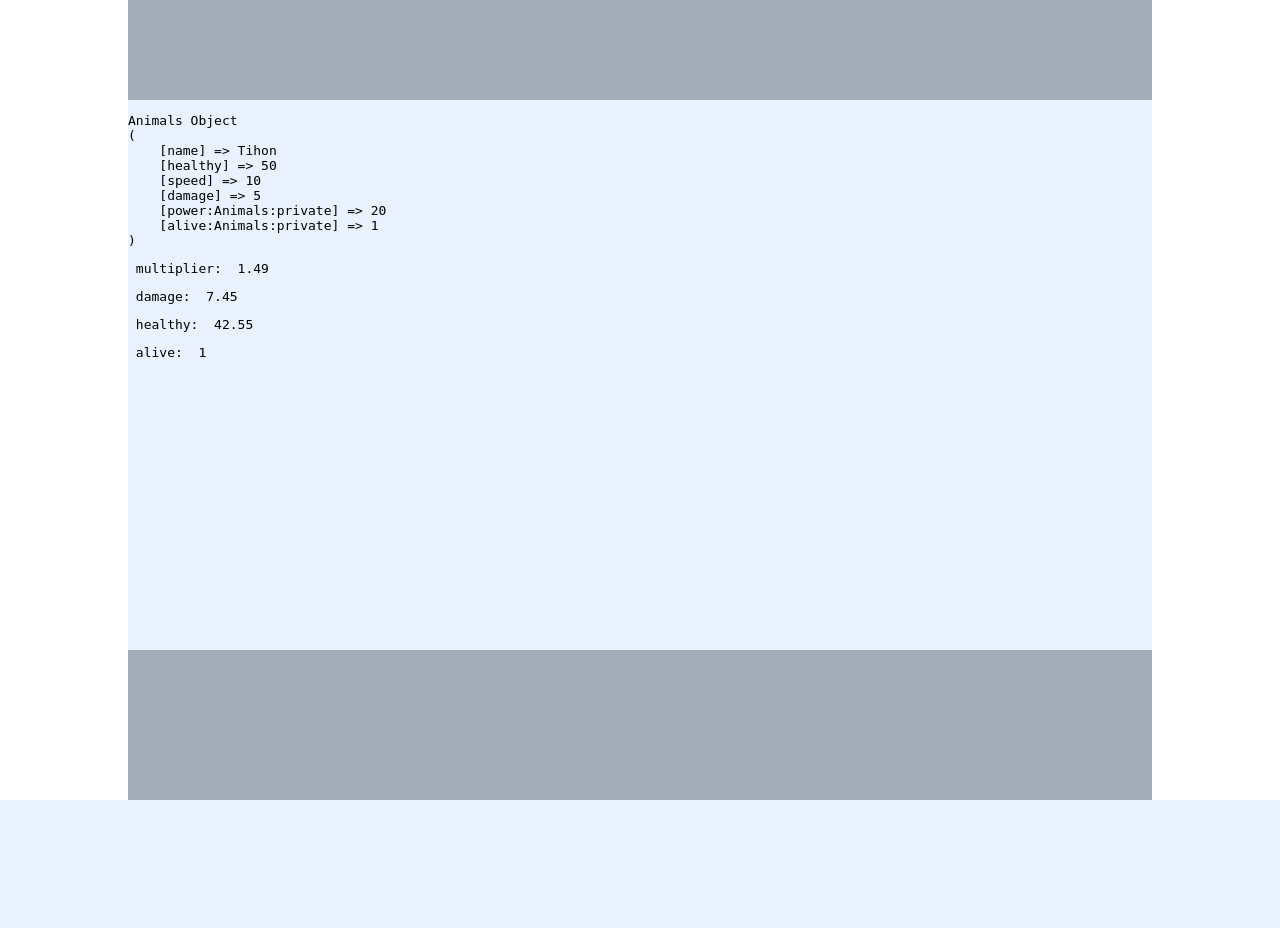
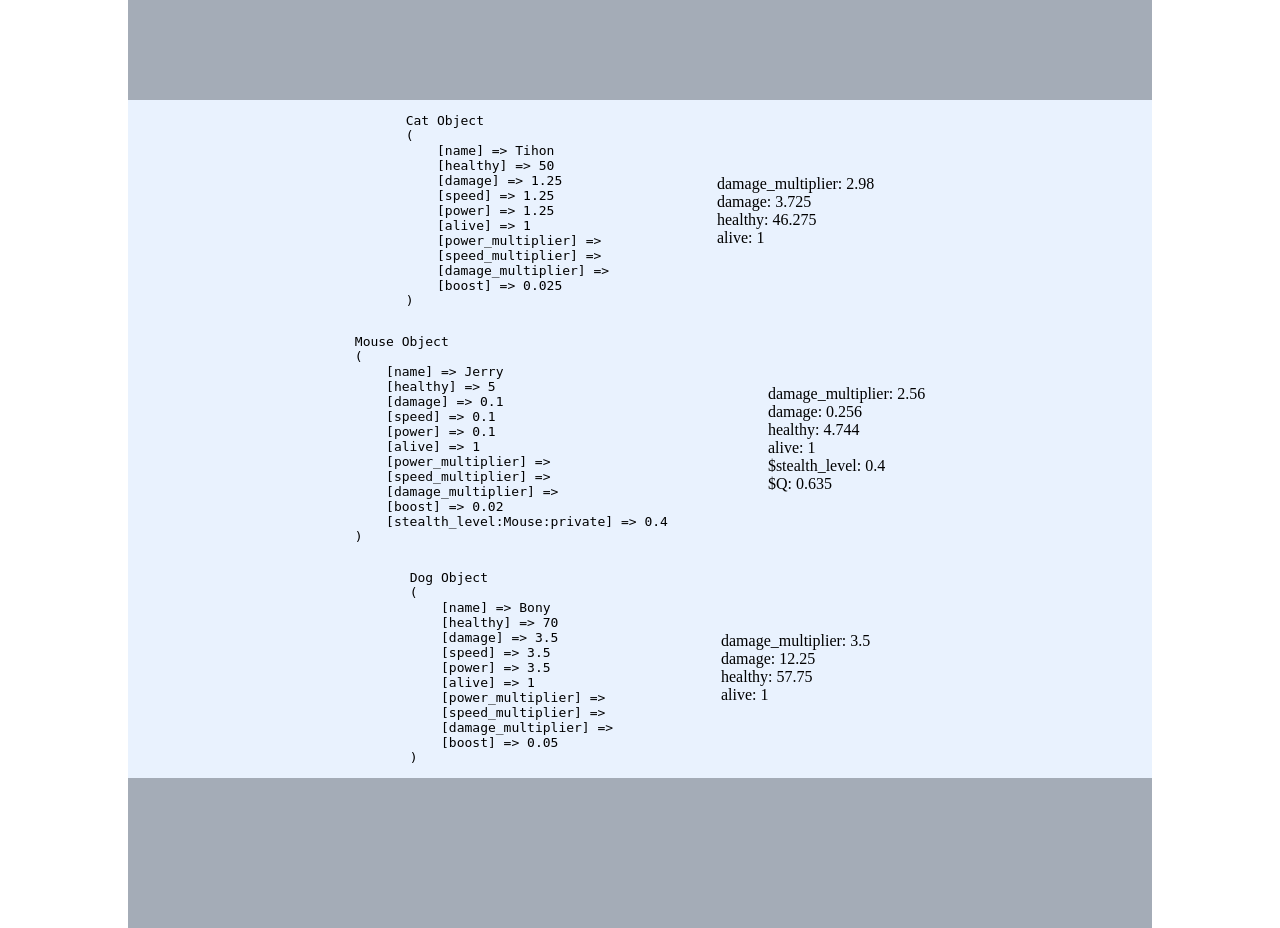
Before and after one commit to Romron/phpOOP-0, a PHP site: page / in a window 1280 px wide. Before the commit the page ends 800 px from the top, so only its background shows below. Run offline with PHP 8.4, Linux system fonts and the light colour scheme.

Commit message:
что то

```diff
--- a/Animals.php
+++ b/Animals.php
@@ -9,73 +9,74 @@ class Animals
 
 	public $name;
 	public $healthy;
+	public $damage;
+
 	public $speed;
-	public $damage;
-	private $power;
-	private $alive = true;
+	public $power;
+	public $alive = true;
 
-	function __construct(
-						string $name,
-						int $healthy,
-						int $power,
-						int $speed,
-						int $damage
-					){
+	public $power_multiplier;
+	public $speed_multiplier;
+	public $damage_multiplier;
 
+	public $boost;
+
+	function __construct(string $name,int $healthy){
 		$this->name = $name;
 		$this->healthy = $healthy;
-		$this->power = $power;
-		$this->speed = $speed;
-		$this->damage = $damage;
+
+		$this->damage = $healthy * $this->boost;
+		$this->speed = $healthy * $this->boost;
+		$this->power = $healthy * $this->boost;
 
 
 
+	}
 
-		echo '<div class="start data">';
-		echo '<pre>'; print_r($this); echo '</pre>';
-		echo '</div>';
+	public function get_Damage(){
+
+		$this->set_damage();
+		$this->healthy -= $this->damage;
+
+
+		if ($this->healthy <= 0) {
+			$this->healthy = 0;
+			$this->alive = false;
+		}
+
+
+
+		echo 'healthy:  '. $this->healthy . '<br>';
+		echo 'alive:  '. $this->alive . '<br>';
+
 
 	}
 
-
-	public function eat(int $food)
-	{
-		$this->$healthy += $food;
-	}
-
-	public function set_power()
-	{
-		$this->$power += $this->$healthy*0.2;
-	}
-
-	public function set_speed()
-	{
-		$this->$speed += $this->$healthy*0.2;
-	}
 
 	public function set_damage()
 	{
 		// $this->$damage = ;		// формула расчётаработы через скорость и мощность
 
+		$damage_multiplier = mt_rand(100, 200)*0.02;
+		$this->damage *= $damage_multiplier;
+
+
+		echo 'damage_multiplier:  ' . $damage_multiplier . '<br>';
+		echo 'damage:  ' . $this->damage . '<br>';
 	}
 
-	public function deal_Damage(){
+	public function status()
+	{
+		echo '<div class="wrap-data-display">';
+		echo '<div class="obj-start-data">';
+		echo '<pre>'; print_r($this); echo '</pre>';
+		echo '</div> <!-- obj-start-data -->';
+		echo '<div class="obj-current-data">';
 
+		$this->get_Damage();
 
-		$multiplier = mt_rand(100, 200)*0.01;
-		$this->damage *= $multiplier;
-		$this->healthy -= $this->damage;
-
-
-		if ($this->healthy <= 0) {
-			$this->alive = false;
-		}
-
-		echo '<pre> multiplier:  '; print_r($multiplier); echo '</pre>';
-		echo '<pre> damage:  '; print_r($this->damage); echo '</pre>';
-		echo '<pre> healthy:  '; print_r($this->healthy); echo '</pre>';
-		echo '<pre> alive:  '; print_r($this->alive); echo '</pre>';
-
+		echo '</div> <!-- obj-current-data -->';
+		echo '</div> <!-- wrap-data-display -->';
 
 	}
 
@@ -86,8 +87,131 @@ class Animals
 
 	}
 
+	public function eat(int $food)
+	{
+		/*
+			Увеличивает здоровье
+		*/
+
+		$this->$healthy += $food;
+	}
+
+	private function set_multipliers()
+	{
+
+
+		// this->$power_multiplier = mt_rand(100, 200)*0.02;
+		// this->$speed_multiplier = mt_rand(100, 200)*0.02;
+	}
+
+	private function set_power()
+	{
+		/*
+			расчитывается на каждом тике в зависимости от здоровье
+		*/
+		// $this->$power += $this->$healthy*$this->$multiplier;
+	}
+
+	private function set_speed()
+	{
+		/*
+			расчитывается на каждом тике в зависимости от здоровье
+		*/
+		// $this->speed += $this->healthy*$this->multiplier;
+	}
+
+
 
  }
+
+
+/**
+ *
+ */
+class Cat extends Animals
+{
+
+	function __construct(string $name,int $healthy)
+	{
+		$this->boost = 0.025;
+
+
+
+
+		parent::__construct($name,$healthy);
+
+	}
+}
+
+/**
+ *
+ */
+class Dog extends Animals
+{
+
+	function __construct(string $name, int $healthy)
+	{
+		$this->boost = 0.05;
+
+
+		parent::__construct($name,$healthy);
+	}
+}
+/**
+ *
+ */
+class Mouse extends Animals
+{
+
+	private $stealth_level;
+
+	function __construct(string $name,int $healthy)
+	{
+		$this->stealth_level = 0.4;
+		$this->boost = 0.05 * $this->stealth_level;
+
+
+
+		parent::__construct($name,$healthy);
+	}
+
+	public function set_stealth_leve()
+	{
+		// code...
+	}
+
+	public function get_Damage(){
+
+		$this->set_damage();
+
+		$Q = mt_rand(100, 1000) * 0.001;
+
+		if ( $Q > $this->stealth_level) {
+			$this->healthy -= $this->damage;
+		}
+
+
+		if ($this->healthy <= 0) {
+			$this->healthy = 0;
+			$this->alive = false;
+		}
+
+		echo 'healthy:  '. $this->healthy . '<br>';
+		echo 'alive:  '. $this->alive . '<br>';
+		echo '$stealth_level:  '. $this->stealth_level . '<br>';
+		echo '$Q:  '. $Q . '<br>';
+
+
+	}
+
+
+
+
+
+}
+
+
+
 
 
 /**
@@ -104,7 +228,7 @@ class Game_core
 	// }
 
 
-	public function add_unit($unit)
+	public function add_unit(Animals $unit)
 	{
 		$this->units[] = $unit;
 	}
@@ -113,23 +237,24 @@ class Game_core
 	public function next_tick()
 	{
 		foreach ($this->units as $unit) {
-			$run_unit = $unit->run();
+			$run_unit = $unit->status();
 
-			echo '<pre>'; print_r($run_unit); echo '</pre>';
 		}
 	}
 
 }
 
 
-$cat = new Animals("Tihon",50,20,10,5);
-
-// $cat->dealDamage();
-// echo '<pre>'; print_r($cat); echo '</pre>';
-echo '<pre>'; print_r($cat->deal_Damage()); echo '</pre>';
+$Game = new Game_core();
 
 
+$cat = new Cat("Tihon",50);
+$mouse = new Mouse("Jerry",5);
+$dog = new Dog("Bony",70);
 
-// $Game = new Game_core();
-// $Game-> add_unit($cat);
-// $Game-> next_tick();
+
+$Game-> add_unit($cat);
+$Game-> add_unit($mouse);
+$Game-> add_unit($dog);
+
+$Game-> next_tick();
--- a/style.css
+++ b/style.css
@@ -6,7 +6,7 @@ body {
 .wrap {
 
     width: 100%;
-    height: 100vh;
+    min-height: 100vh;
 
 
     display: flex;
@@ -42,3 +42,31 @@ body {
     height: 150px;
     background-color: #a4acb7;
 }
+
+
+
+.wrap-data-display {
+
+    display: flex;
+    column-gap: 100px;
+    justify-content: center;
+
+
+    /*    border: 1px solid red;*/
+}
+
+.obj-start-data {
+
+    /*    border: 1px solid blue;*/
+
+}
+
+.obj-current-data {
+
+    display: flex;
+    align-items: center;
+
+
+    /*    border: 1px solid blue;*/
+
+}
```
Also changed, not shown: 1 other file.
